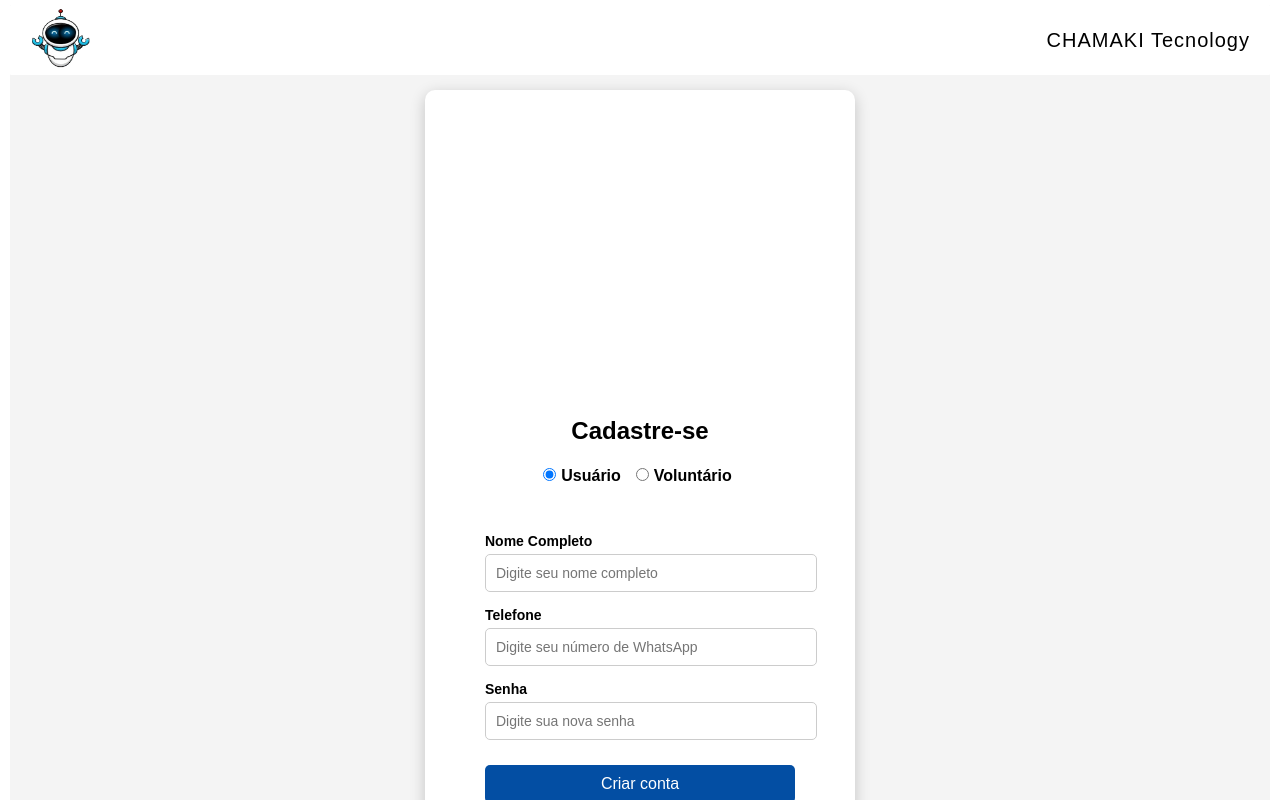
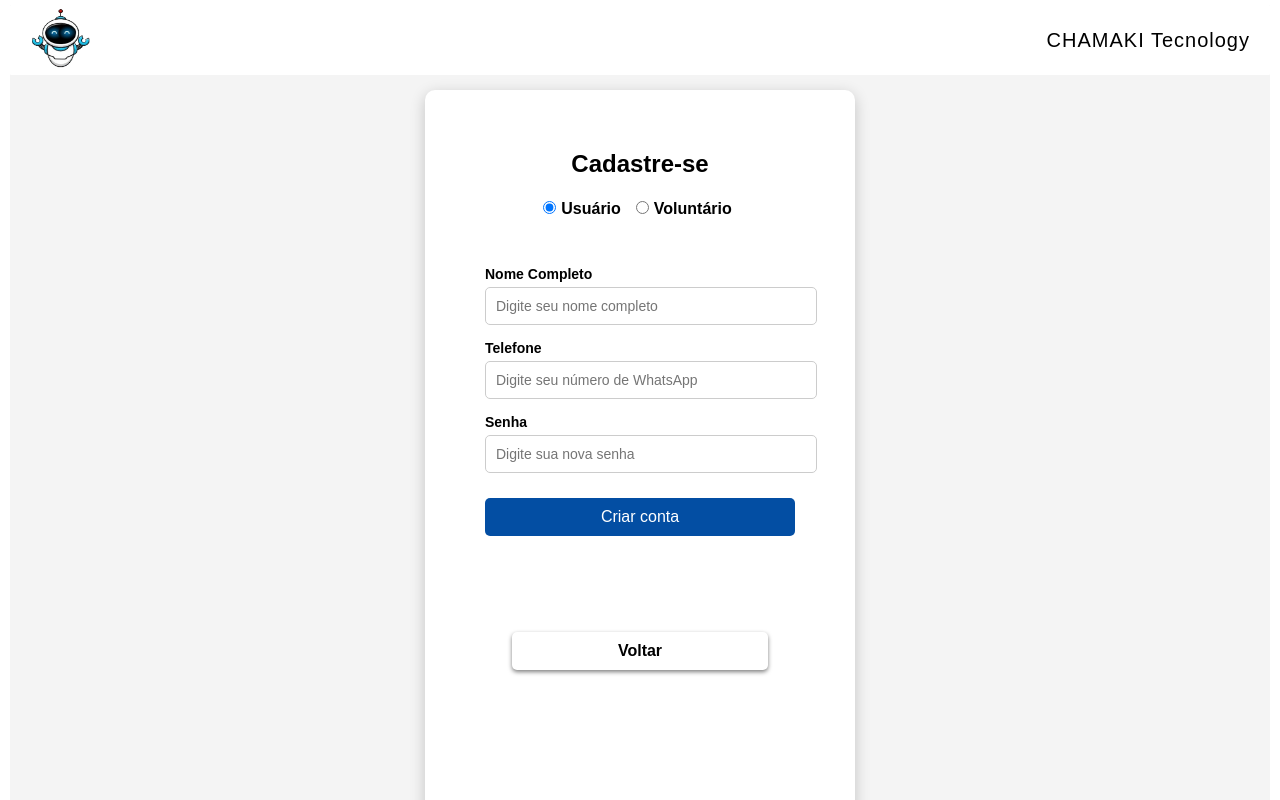
Before and after one commit to Anafcamargo/ProjetoIntegrador, a React (Create React App) app: page /Cadastro in a window 1280 px wide. Shown: the top 800 px of the page. Built offline with nearby package versions, Linux system fonts and the light colour scheme.

Commit message:
alterado espaçamento de do cadastro do usuario

```diff
--- a/src/estilo/estilo.css
+++ b/src/estilo/estilo.css
@@ -505,7 +505,7 @@ margin-bottom: 100px;
 
 .containerCadastro {
     display: flex;
-    justify-content: center;
+
 
     flex-direction: column;
     background-color: #fff;
@@ -620,7 +620,7 @@ background-color: #013066;
 .back-button-cad{
   position: absolute;
   width: 20%;
-  margin-bottom: -7%;
+  margin-bottom: 7%;
   background-color: white;
   color: black;
   padding: 10px 50px;
```
